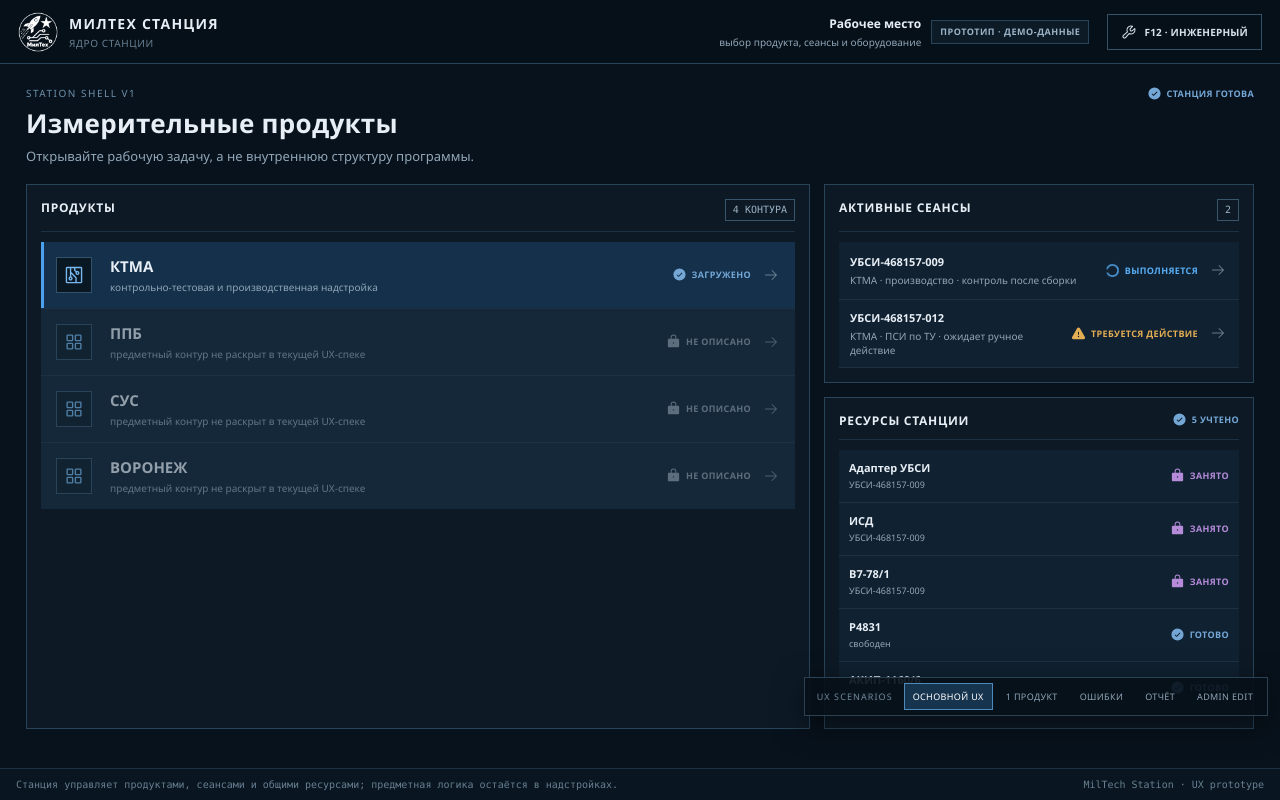
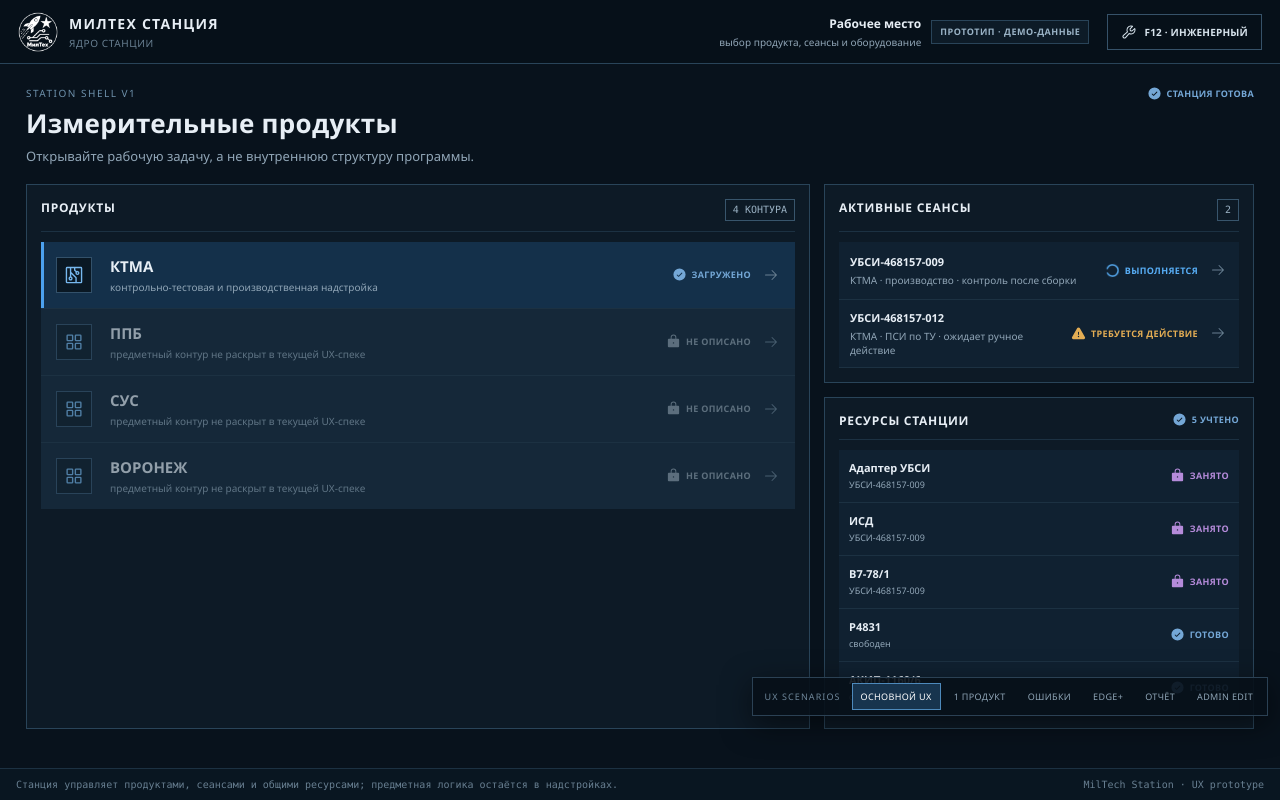
Before and after one commit to Anatolichka2202/KPA-YALK_MODULE, a React (Vite) app in the folder design-prototype/: page / in a window 1280 px wide. Built offline with nearby package versions, Linux system fonts and the light colour scheme.

Commit message:
design: wire system edge-case lab into prototype

```diff
--- a/design-prototype/src/AppV1.jsx
+++ b/design-prototype/src/AppV1.jsx
@@ -10,9 +10,10 @@ import {
   AdminEditor,
   RecoveryLab,
   ReportViewer,
-  ScenarioDock,
   SingleProductStartup,
 } from "./v1/scenarios.jsx";
+import { EdgeCaseLab } from "./v1/edgeCasesV2.jsx";
+import { ScenarioDockV2 } from "./v1/scenarioDockV2.jsx";
 import { AcceptanceSessionV2 } from "./v1/sessionsV2.jsx";
 import { ProductionLedger, ProductionSessionV2 } from "./v1/productionSessionV2.jsx";
 import { AdminWorkspace } from "./v1/workspaces.jsx";
@@ -31,6 +32,7 @@ export function AppV1() {
     "acceptance-session": "acceptance",
     "single-product": "station",
     recovery: "ktma",
+    "edge-cases": "station",
     report: "acceptance",
     "admin-editor": "admin",
   };
@@ -64,6 +66,7 @@ export function AppV1() {
   else if (route === "acceptance-session") screen = <AcceptanceSessionV2 go={go} back={back} engineering={engineering} toggleEngineering={toggleEngineering} />;
   else if (route === "single-product") screen = <SingleProductStartup go={go} engineering={engineering} toggleEngineering={toggleEngineering} />;
   else if (route === "recovery") screen = <RecoveryLab back={back} engineering={engineering} toggleEngineering={toggleEngineering} />;
+  else if (route === "edge-cases") screen = <EdgeCaseLab back={back} engineering={engineering} toggleEngineering={toggleEngineering} />;
   else if (route === "report") screen = <ReportViewer back={back} engineering={engineering} toggleEngineering={toggleEngineering} />;
   else if (route === "admin-editor") screen = <AdminEditor back={back} engineering={engineering} toggleEngineering={toggleEngineering} />;
   else screen = <StationHome go={go} engineering={engineering} toggleEngineering={toggleEngineering} />;
@@ -71,6 +74,6 @@ export function AppV1() {
   return <div className={`station-v1 ${engineering ? "station-v1--engineering" : ""}`}>
     {screen}
     <EngineeringDrawer open={engineering} route={route} onClose={() => setEngineering(false)} />
-    <ScenarioDock route={route} go={go} />
+    <ScenarioDockV2 route={route} go={go} />
   </div>;
 }
```
